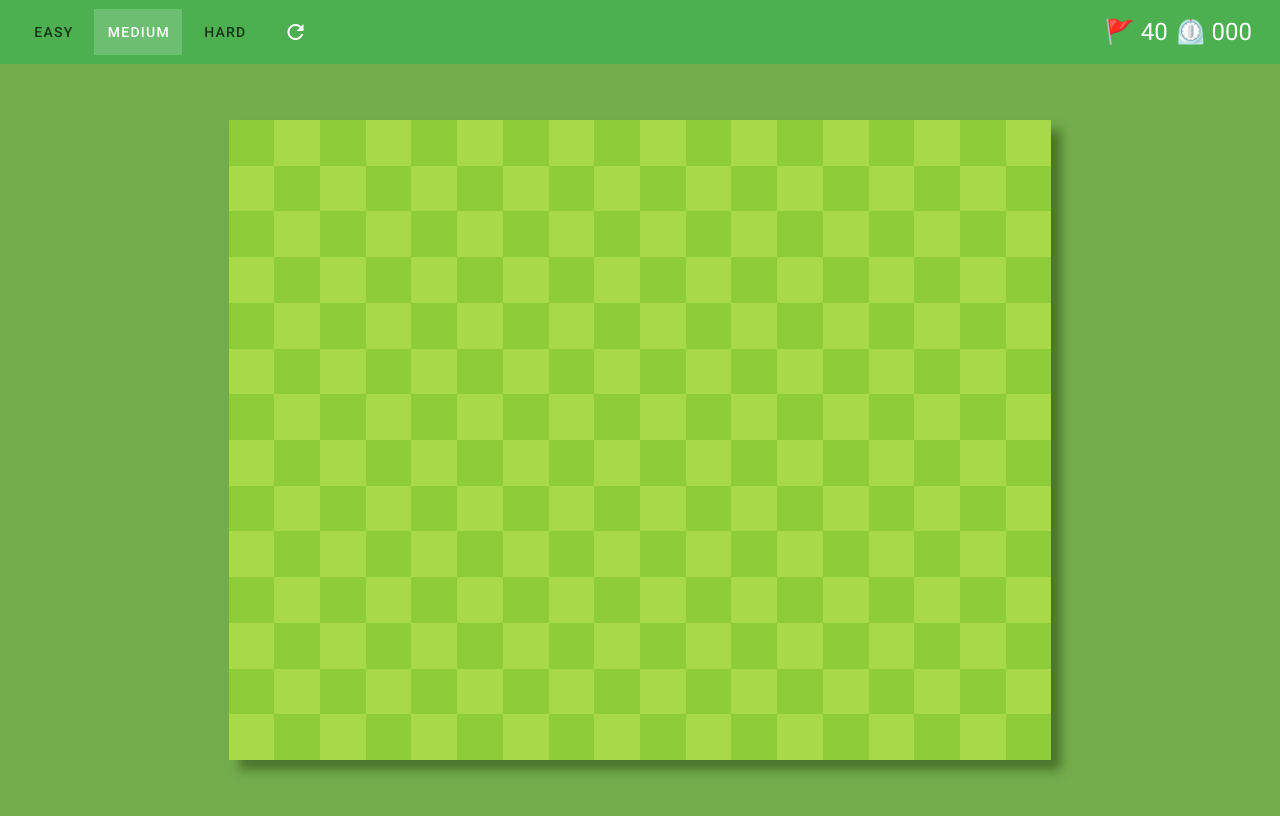
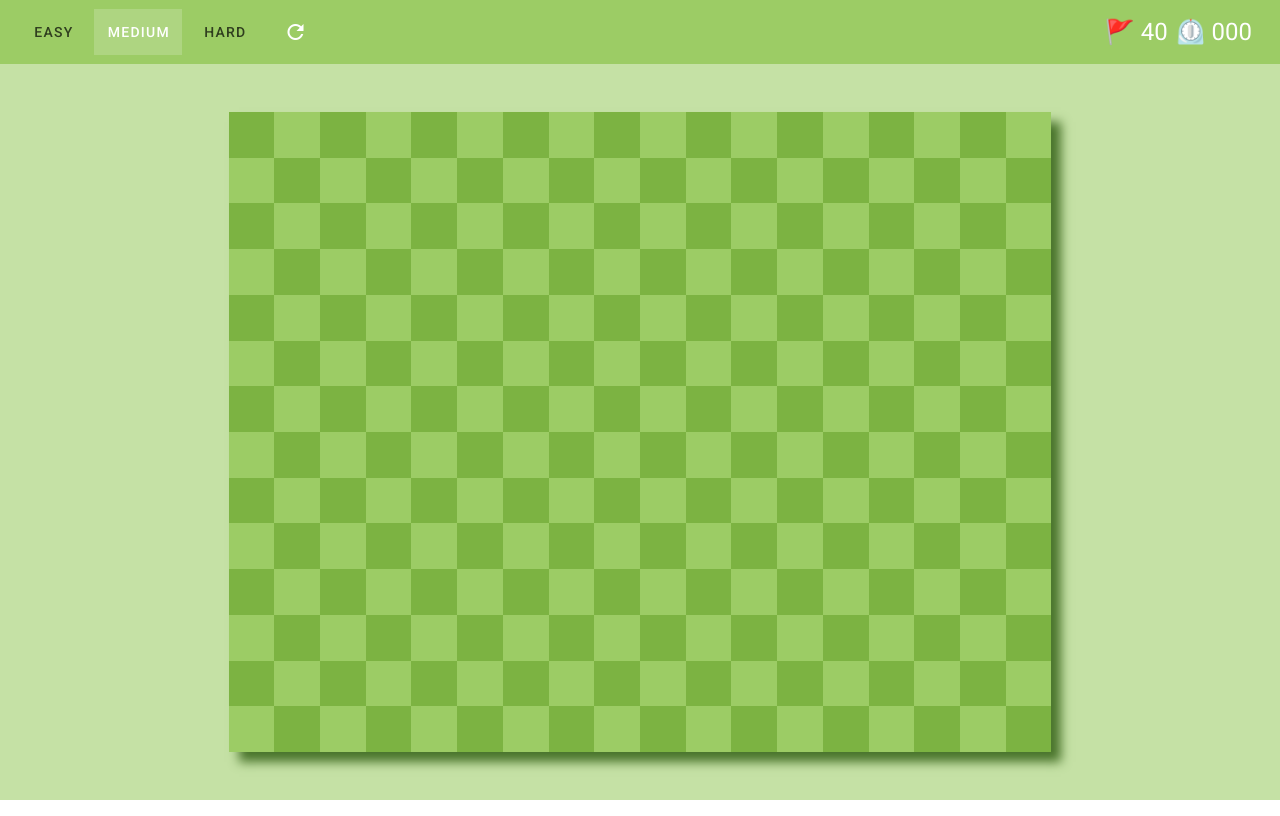
Before and after one commit to zachlearnscode/minesweeper, a Vue app in the folder minesweeper/: page / in a window 1280 px wide. Built offline with nearby package versions, Linux system fonts and the light colour scheme.

Commit message:
Added You Win modal. Best times to localStorage. Color updates

```diff
--- a/minesweeper/src/App.vue
+++ b/minesweeper/src/App.vue
@@ -1,18 +1,20 @@
 <template>
-  <v-app style="background-color: #74ad4c">
-    <v-app-bar flat color="green">
+  <v-app>
+    <v-app-bar flat class="light-green lighten-1">
       <v-container fluid class="font-weight-bold white--text">
         <v-row>
           <v-col
-            cols="9"
+            cols="8"
             sm="6"
             align-self="center"
             class="d-flex align-center justify-start px-0"
           >
             <v-btn-toggle group mandatory v-model="difficulty">
-              <v-btn value="easy"> Easy </v-btn>
-              <v-btn value="medium" selected> Medium </v-btn>
-              <v-btn value="hard"> Hard </v-btn>
+              <v-btn value="easy"> {{ this.isMobile ? "E" : "Easy" }} </v-btn>
+              <v-btn value="medium" selected>
+                {{ this.isMobile ? "M" : "Medium" }}
+              </v-btn>
+              <v-btn value="hard"> {{ this.isMobile ? "H" : "Hard" }} </v-btn>
             </v-btn-toggle>
             <v-btn icon class="ml-sm-2" @click="newGame">
               <v-icon color="white">mdi-refresh</v-icon>
@@ -20,24 +22,21 @@
           </v-col>
           <v-spacer></v-spacer>
           <v-col
-            cols="3"
+            cols="4"
             sm="6"
             align-self="center"
             class="d-flex flex-column flex-sm-row justify-end align-end"
           >
-            <span class="mr-sm-2 text-right text-sm-h5">🚩 {{ flagsAvailable }}</span>
+            <span class="mr-sm-2 text-right text-sm-h5"
+              >🚩 {{ flagsAvailable }}</span
+            >
             <span class="text-sm-h5">⏲️ {{ timeElapsed | padTime }}</span>
           </v-col>
         </v-row>
       </v-container>
     </v-app-bar>
-    <transition
-      appear
-      name="transition"
-      enter-active-class="animate__animated animate__jackInTheBox"
-    >
-      <div :key="boardKey" class="wrapper" :style="styles.wrapper">
-        <div :style="styles.board">
+    <v-container fluid class="wrapper light-green lighten-3" :style="styles.wrapper">
+      <div :key="boardKey" :style="styles.board">
         <div
           v-for="(row, rowIndex) in board"
           :key="rowIndex"
@@ -46,7 +45,7 @@
           <div
             v-for="(col, colIndex) in row"
             :key="colIndex"
-              class="text-sm-h5"
+            class="text-body-1 font-weight-bold font-weight-sm-regular text-sm-h5"
             ref="cell"
             :style="[
               styles.cell,
@@ -54,6 +53,10 @@
               styles.colorizeClues(col.content),
             ]"
             @click="reveal(rowIndex, colIndex)"
+            v-touch="{
+              left: () => (col.marked = false),
+              right: () => (col.marked = true),
+            }"
             @click.right.prevent="col.marked = !col.marked"
             @mouseover="highlight(board.flat().indexOf(col))"
             @mouseleave="restore(board.flat().indexOf(col))"
@@ -62,8 +65,39 @@
           </div>
         </div>
       </div>
-      </div>
-    </transition>
+    </v-container>
+    <v-dialog v-model="gameWon" height="350px" width="500px">
+      <v-card rounded>
+        <v-container>
+          <v-row>
+            <v-col class="text-h4 text-center">You win!</v-col>
+          </v-row>
+          <v-row>
+            <v-col class="d-flex flex-column align-center">
+              <span class="font-weight-bold">Difficulty:</span>
+              <span>{{
+                difficulty.charAt(0).toUpperCase() + difficulty.slice(1)
+              }}</span>
+            </v-col>
+            <v-col class="d-flex flex-column align-center">
+              <span class="font-weight-bold">Your Time:</span>
+              <span>{{ timeElapsed }} seconds</span>
+            </v-col>
+            <v-col class="d-flex flex-column align-center">
+              <span class="font-weight-bold">Your Best Time:</span>
+              <span>{{ bestTimeAtDifficulty() }} seconds</span>
+            </v-col>
+          </v-row>
+          <v-row>
+            <v-col class="d-flex justify-center">
+              <v-btn color="green" dark block @click="newGame"
+                >Play Again?</v-btn
+              >
+            </v-col>
+          </v-row>
+        </v-container>
+      </v-card>
+    </v-dialog>
   </v-app>
 </template>
 
@@ -85,14 +119,22 @@ export default {
       difficulty: "medium",
       gameStarted: false,
       gameEnded: false,
+      gameWon: false,
       timeElapsed: 0,
       interval: null,
-      vertical: false,
       backgroundStore: "",
       isMobile: false,
     };
   },
   methods: {
+    autoWin() {
+      this.board.flat().forEach((c) => {
+        if (c.content !== "💣") {
+          c.hidden = false;
+        }
+      });
+      return this.evaluateForWin();
+    },
     frameBoard() {
       let board = [];
 
@@ -222,28 +264,46 @@ export default {
       if (this.hiddenCells.some((c) => !c.content || c.content !== "💣")) {
         return;
       } else {
-        return this.gameWon(this.hiddenCells);
+        return this.bombsSwept(this.hiddenCells);
       }
     },
 
     gameOver(cell) {
       cell.content = "❌";
+
       this.bombCells.forEach((b) => {
         let index = this.bombCells.indexOf(b);
         let randomTimeout = Math.random() * 30;
         setTimeout(() => (b.hidden = false), index * randomTimeout);
       });
+
       this.stopTimer();
       this.gameEnded = true;
     },
 
-    gameWon(arr) {
+    bombsSwept(arr) {
       arr.forEach((c) => {
         c.marked = false;
         c.hidden = false;
       });
+
       this.stopTimer();
+      this.storeTime();
       this.gameEnded = true;
+      this.gameWon = true;
+    },
+
+    storeTime() {
+      if (!localStorage.getItem(this.difficulty)) {
+        return localStorage.setItem(this.difficulty, this.timeElapsed);
+      } else {
+        let bestTime = localStorage.getItem(this.difficulty);
+        if (this.timeElapsed < bestTime) {
+          return localStorage.setItem(this.difficulty, this.timeElapsed);
+        } else {
+          return;
+        }
+      }
     },
 
     revealNeighbors(board, row, col) {
@@ -294,6 +354,7 @@ export default {
     },
     newGame() {
       this.gameEnded = false;
+      this.gameWon = false;
       this.boardKey++;
 
       if (this.interval) {
@@ -376,11 +437,8 @@ export default {
         return;
       }
     },
-    boardWidth(rows, cols) {
-      let top = Math.abs(rows - cols);
-      let bottom = Math.round((rows + cols) / 2);
-
-      return (top / bottom) * 100;
+    bestTimeAtDifficulty() {
+      return localStorage.getItem(this.difficulty);
     },
   },
   computed: {
@@ -395,13 +453,10 @@ export default {
     bombCells() {
       return this.board.flat().filter((c) => c.content === "💣");
     },
-    heightInPixels() {
-      return document.getElementById("board").clientHeight;
-    },
     styles() {
       return {
         wrapper: {
-          height: "calc(100vh - 3rem)",
+          height: this.isMobile ? "calc(100vh - 56px)" : "calc(100vh - 64px)",
           width: `100vw`,
           display: "flex",
           justifyContent: "center",
@@ -428,21 +483,21 @@ export default {
           justifyContent: "center",
           alignItems: "center",
           fontFamily: "Rubik, sans-serif",
-          fontSize: this.isMobile ? ".8rem" : "1rem",
+          fontSize: this.isMobile ? ".7rem" : "1rem",
         },
         colorizeCell: (row, col, hidden) => {
           if (hidden) {
             if (row % 2 === 0) {
               if (col % 2 === 0) {
-                return { backgroundColor: "#8ecc39" };
+                return { backgroundColor: "#7CB342" };
               } else {
-                return { backgroundColor: "#a7d948" };
+                return { backgroundColor: "#9CCC65" };
               }
             } else {
               if (col % 2 === 0) {
-                return { backgroundColor: "#a7d948" };
+                return { backgroundColor: "#9CCC65" };
               } else {
-                return { backgroundColor: "#8ecc39" };
+                return { backgroundColor: "#7CB342" };
               }
             }
           } else {
--- a/minesweeper/src/main.js
+++ b/minesweeper/src/main.js
@@ -1,6 +1,9 @@
 import Vue from 'vue'
 import App from './App.vue'
 import vuetify from './plugins/vuetify';
+import AnimateCSS from 'animate.css';
+
+Vue.use(AnimateCSS);
 
 Vue.config.productionTip = false
 
```
Lines whose indentation alone changed are shown as unchanged.
